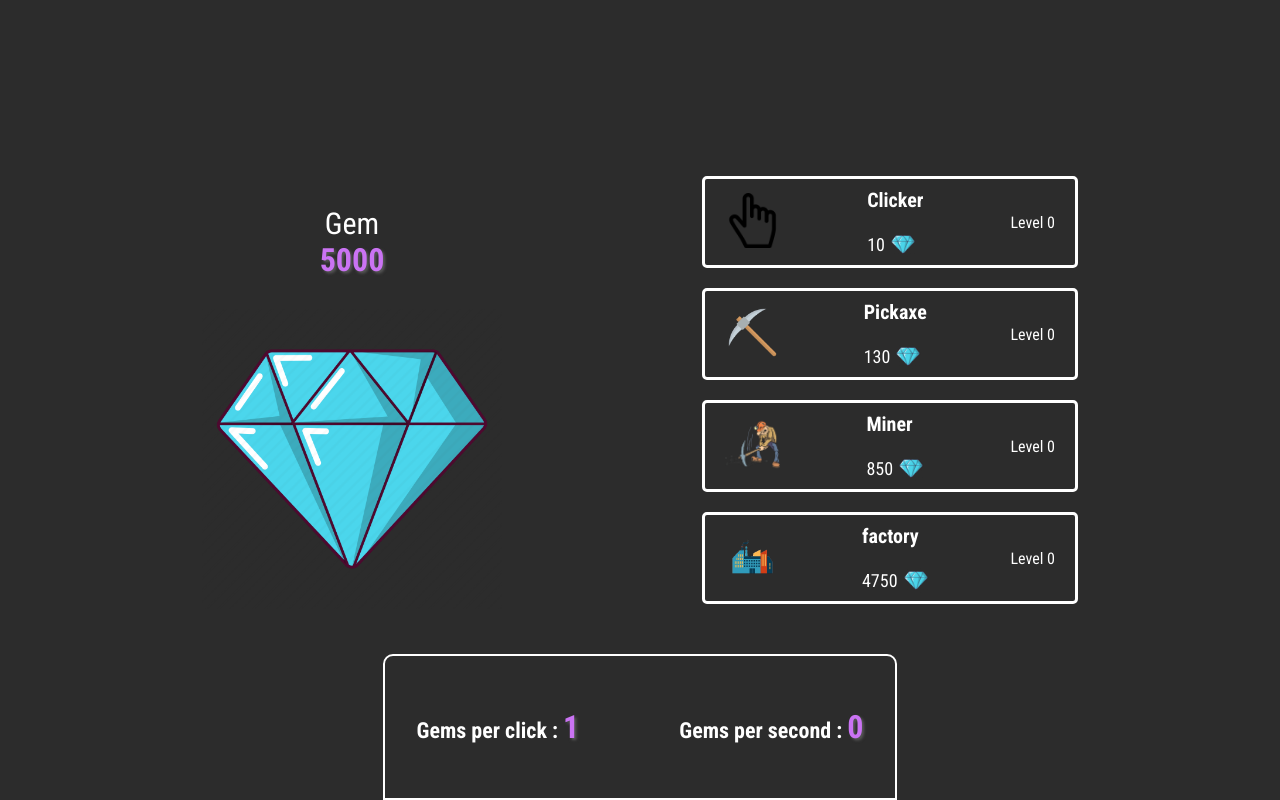
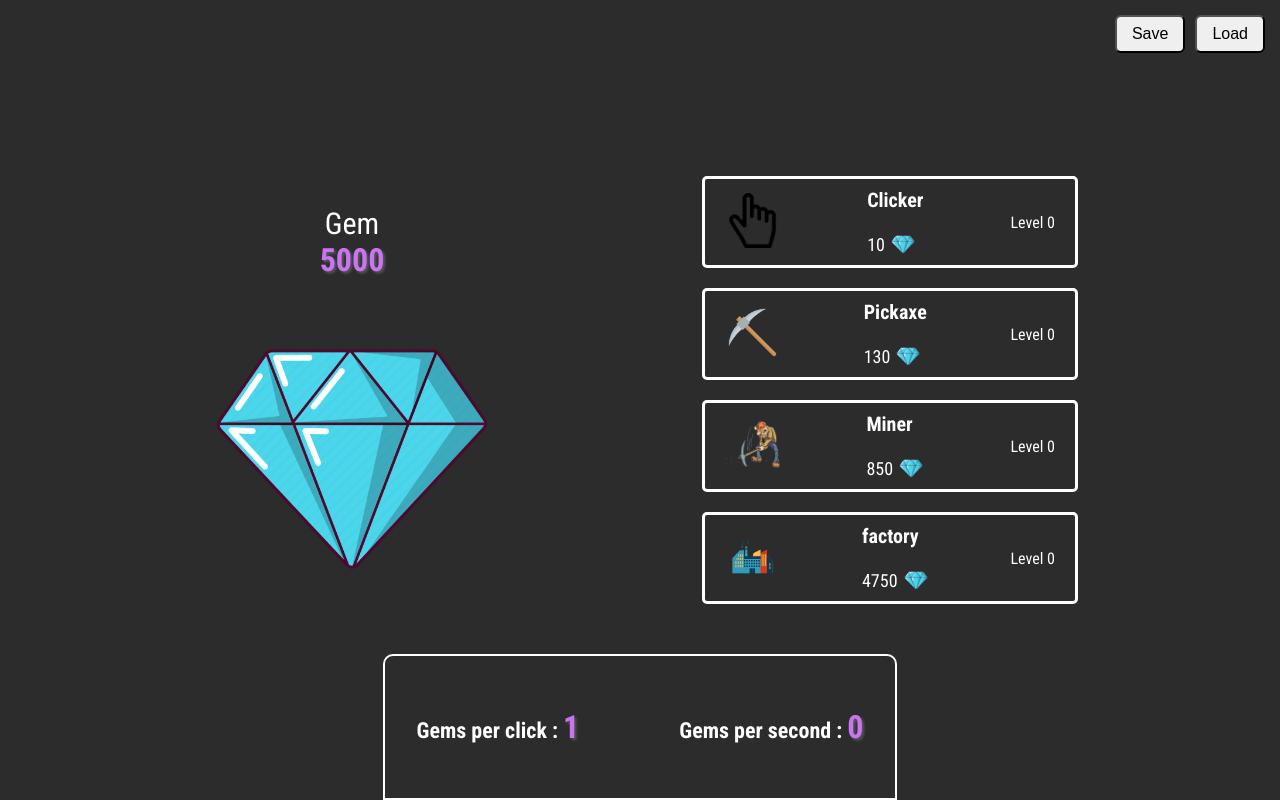
Before and after one commit to Espin-Joachim-EMF/Clicker, a plain HTML site: page index.html in a window 1280 px wide. Drawn offline with Linux system fonts and the light colour scheme.

Commit message:
save + load buttons

```diff
--- a/index.html
+++ b/index.html
@@ -109,6 +109,15 @@
             </div>
 
         </div>
+
+        <div class="util-buttons">
+            <button class="util-button" onclick="save()">
+                Save
+            </button>
+            <button class="util-button" onclick="load()">
+                Load
+            </button>
+        </div>
     </section>
 
     <script src="index.js"></script>
--- a/index.js
+++ b/index.js
@@ -94,12 +94,49 @@ function buyUpgrade(upgrade) {
 
         if (mu.name === 'clicker') {
             gpc += mu.parsedincrease
-        }else{
+        } else {
             gps += mu.parsedincrease
         }
     }
 }
 
+function save() {
+    localStorage.clear()
+
+    upgrades.map((upgrade) => {
+
+        const obj = JSON.stringify({
+            parsedLevel: parseFloat(upgrade.level.innerHTML),
+            parsedCost: upgrade.parsedCost,
+            parsedincrease: upgrade.parsedincrease
+        })
+
+        localStorage.setItem(upgrade.name, obj)
+
+    })
+    localStorage.setItem('gpc', JSON.stringify(gpc))
+    localStorage.setItem('gps', JSON.stringify(gps))
+    localStorage.setItem('gem', JSON.stringify(parsedGem))
+}
+
+function load() {
+    upgrades.map((upgrade) => {
+        const savedValues = JSON.parse(localStorage.getItem(upgrade.name))
+
+        upgrade.parsedCost = savedValues.parsedCost
+        upgrade.parsedincrease = savedValues.parsedincrease
+
+        upgrade.level.innerHTML = savedValues.parsedLevel
+        upgrade.cost.innerHTML = Math.round(upgrade.parsedCost)
+        upgrade.increase.innerHTML = upgrade.parsedincrease
+    })
+
+    gpc = JSON.parse(localStorage.getItem('gpc'))
+    gps = JSON.parse(localStorage.getItem('gps'))
+    parsedGem = JSON.parse(localStorage.getItem('gem'))
+
+    gem.innerHTML = Math.round(parsedGem)
+}
 setInterval(() => {
     parsedGem += gps / 10
     gem.innerHTML = Math.round(parsedGem)
--- a/style.css
+++ b/style.css
@@ -125,6 +125,27 @@ body {
     font-size: 22px;
 }
 
+.util-buttons {
+    position: absolute;
+    top: 15px;
+    right: 15px;
+    display: flex;
+    gap: 10px
+}
+
+.util-button {
+    padding: 8px 15px;
+    font-size: 16px;
+    font-weight: 600;
+    font-weight: inherit;
+    border-radius: 6px;
+}
+
+.util-button:hover {
+    opacity: 0.7;
+    cursor: pointer;
+}
+
 .fade-up {
     animation: fade-up 1s;
 }
```
